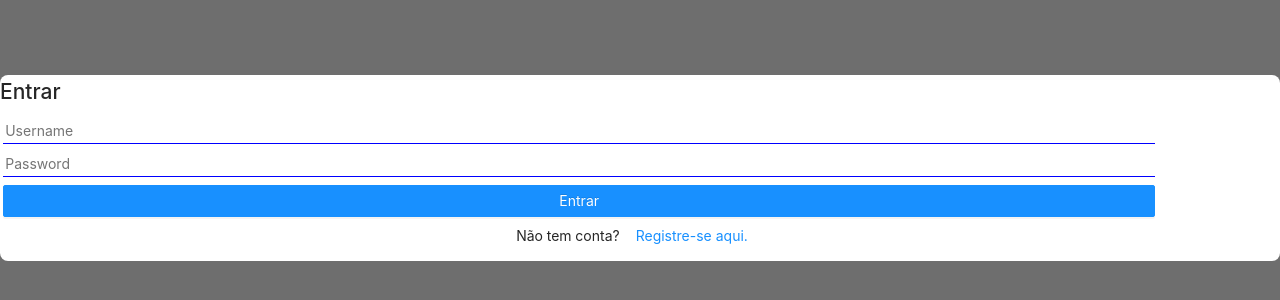
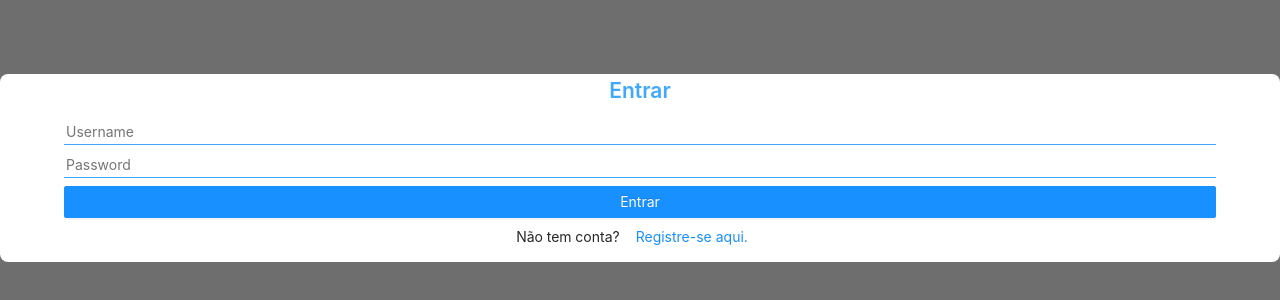
Before and after one commit to ranielsobrinho/flex-todos, a React (Create React App) app: page / in a window 1280 px wide. Shown: the part 232-532 px from the top of the page. Built offline with nearby package versions, Linux system fonts and the light colour scheme.

Commit message:
style: add style to form

```diff
--- a/src/components/SignForm/index.css
+++ b/src/components/SignForm/index.css
@@ -1,25 +1,24 @@
-.sign-in-container{
+.form-container {
   display: flex;
   flex-direction: column;
   align-items: center;
-  background-color: white;
 }
 
-.sign-in-container > h2{
-  color: blue;
+.form-container > h2 {
+  color: #40a9ff;
   font-weight: 600;
 }
 
-.sign-in-form{
+.sign-in-form {
   display: flex;
   flex-direction: column;
   justify-content: center;
   width: 90%;
-  margin: .2rem;
+  margin: 0.2rem;
 }
 
-input{
+input {
   border: none;
-  border-bottom: 1px solid blue;
-  margin-bottom: .5rem;
+  border-bottom: 1px solid #40a9ff;
+  margin-bottom: 0.5rem;
 }
```
